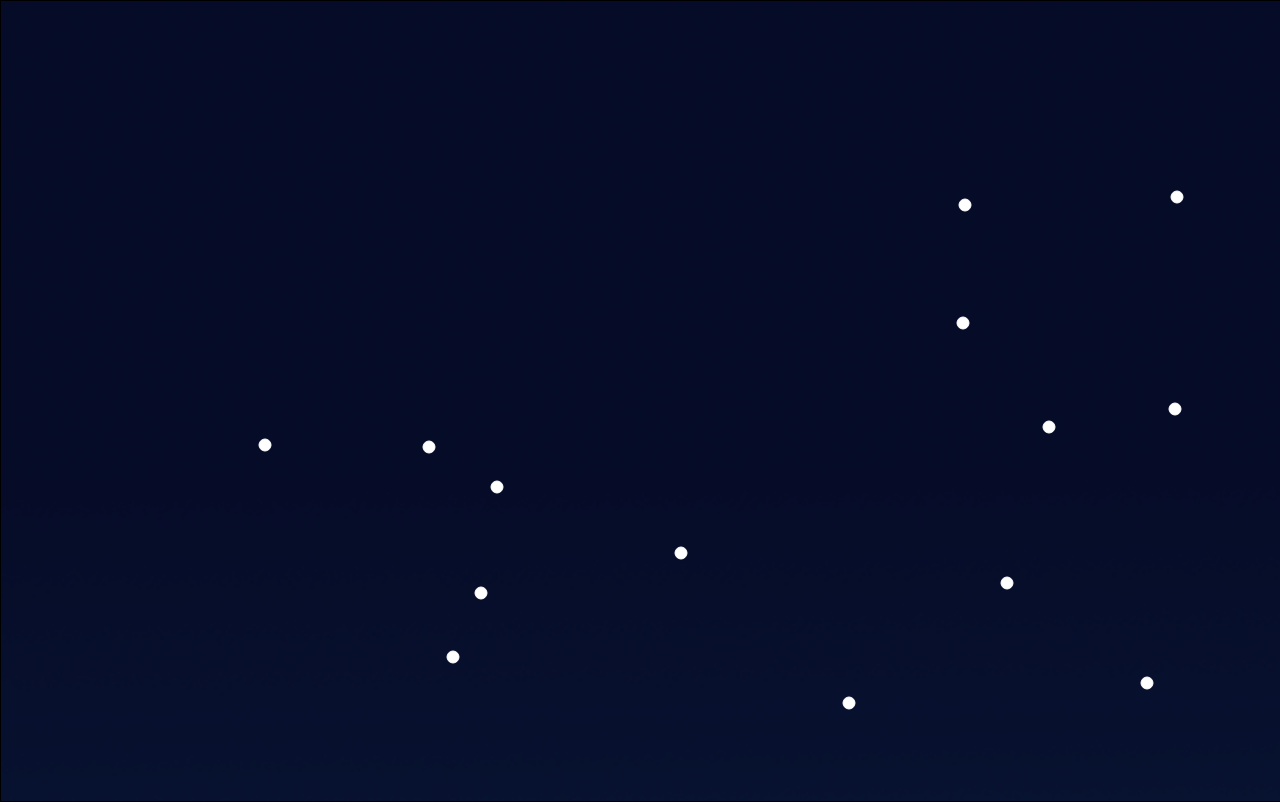
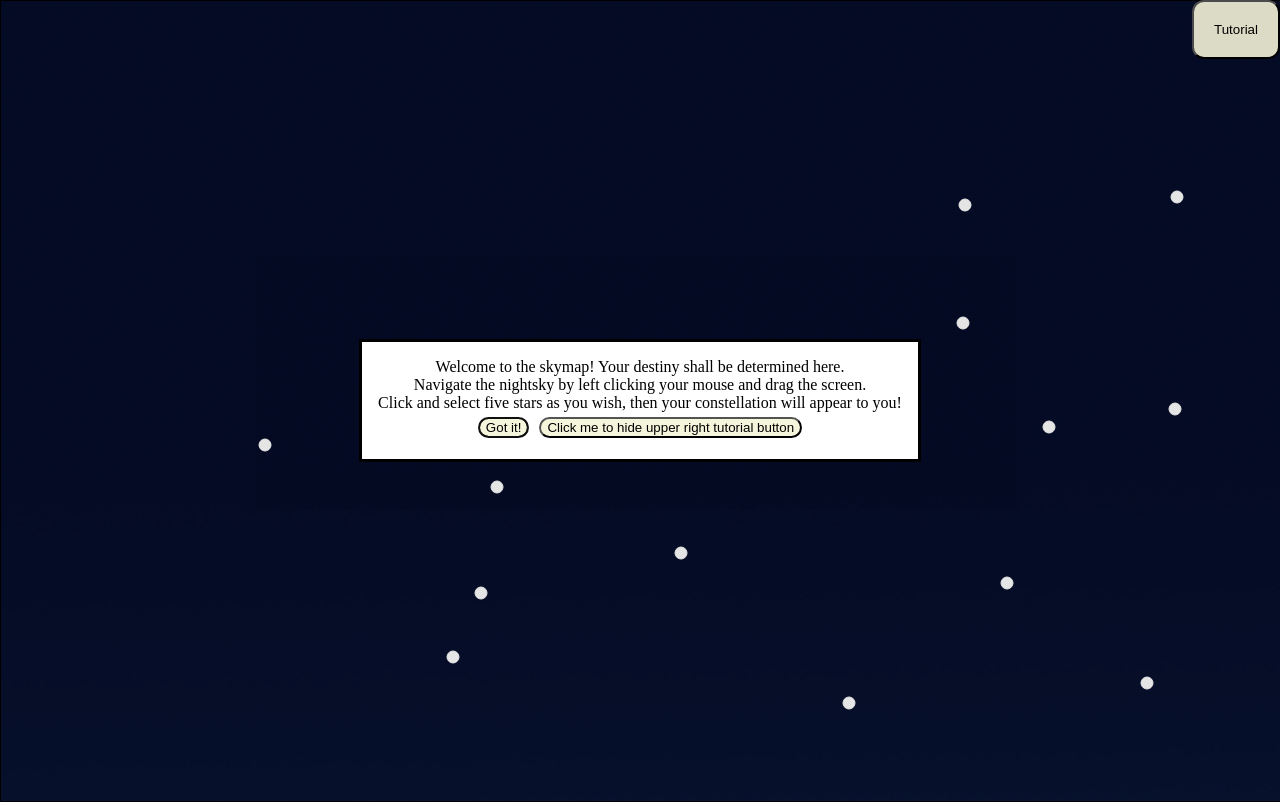
Before and after one commit to cse110-sp23-group16/cse110-sp23-group16, a plain HTML site: page source/pages/skymap_page/skymap.html in a window 1280 px wide. Drawn offline with Linux system fonts and the light colour scheme.

Commit message:
functionality of tutorial buttons

```diff
--- a/source/pages/skymap_page/skymap.css
+++ b/source/pages/skymap_page/skymap.css
@@ -1,4 +1,4 @@
-button {
+#next-button {
   position: absolute;
   width: 200px;
   height: 70px;
@@ -7,13 +7,29 @@ button {
   transform: translate(-50%);
   font-size: 30px;
 }
-
+dialog {
+  text-align: center;
+  z-index: 9;
+}
 canvas {
   border: 1px solid black;
   width: 100%;
   height: 100%;
+  z-index: 0;
 }
-
+#tutorial{
+  position: absolute;
+  top: 0;
+  right: 0;
+  background-color: beige;
+  border-radius: 12px;
+  padding: 1.5em;
+}
+#confirm, #hide{
+  margin: 5px;
+  background-color: beige;
+  border-radius: 12px;
+}
 image {
 }
 
--- a/source/pages/skymap_page/skymap.html
+++ b/source/pages/skymap_page/skymap.html
@@ -10,6 +10,12 @@
     <script src="./skymap.js" type="module"></script>
   </head>
   <body>
+    <dialog>Welcome to the skymap! Your destiny shall be determined here.<br>
+      Navigate the nightsky by left clicking your mouse and drag the screen. <br>
+      Click and select five stars as you wish, then your constellation
+      will appear to you!
+      <br><button id="confirm">Got it!</button><button id="hide">Click me to hide upper right tutorial button</button></dialog>
+    <button id="tutorial">Tutorial</button>
     <canvas></canvas>
     <button id="next-button" class="hidden">Next</button>
   </body>
--- a/source/pages/skymap_page/skymap.js
+++ b/source/pages/skymap_page/skymap.js
@@ -1,5 +1,5 @@
+import { Background } from "./Background.js";
 import { Constellation } from "./Constellation.js";
-import { Background } from "./Background.js";
 
 // Run the init() function when the page has loaded
 window.addEventListener("DOMContentLoaded", init);
@@ -20,6 +20,10 @@ let ratio = setRatio();
 
 // Starts the program, all function calls trace back here
 async function init() {
+  //Set up the tutorial dialog and buttons
+  let dialog = document.querySelector("dialog");
+  dialog.showModal();
+  tutorialSetup();
   const { cloc, connect } = await loadJsonData();
   // Get Canvas, Context, and set the canvas width and height
   let canvas = document.querySelector("canvas");
@@ -232,3 +236,20 @@ async function loadJsonData() {
   const connect = await connectResponse.json();
   return { cloc, connect };
 }
+
+function tutorialSetup(){
+  let gotIt = document.getElementById("confirm");
+  let tutorial = document.getElementById("tutorial");
+  let hide = document.getElementById("hide");
+  let dialog = document.querySelector("dialog");
+  gotIt.addEventListener("click", () =>{
+    dialog.close();
+  });
+  tutorial.addEventListener("click", () =>{
+    dialog.showModal();
+  });
+  hide.addEventListener("click", () =>{
+    dialog.close();
+    tutorial.setAttribute("hidden", "hidden");
+  })
+}
```
